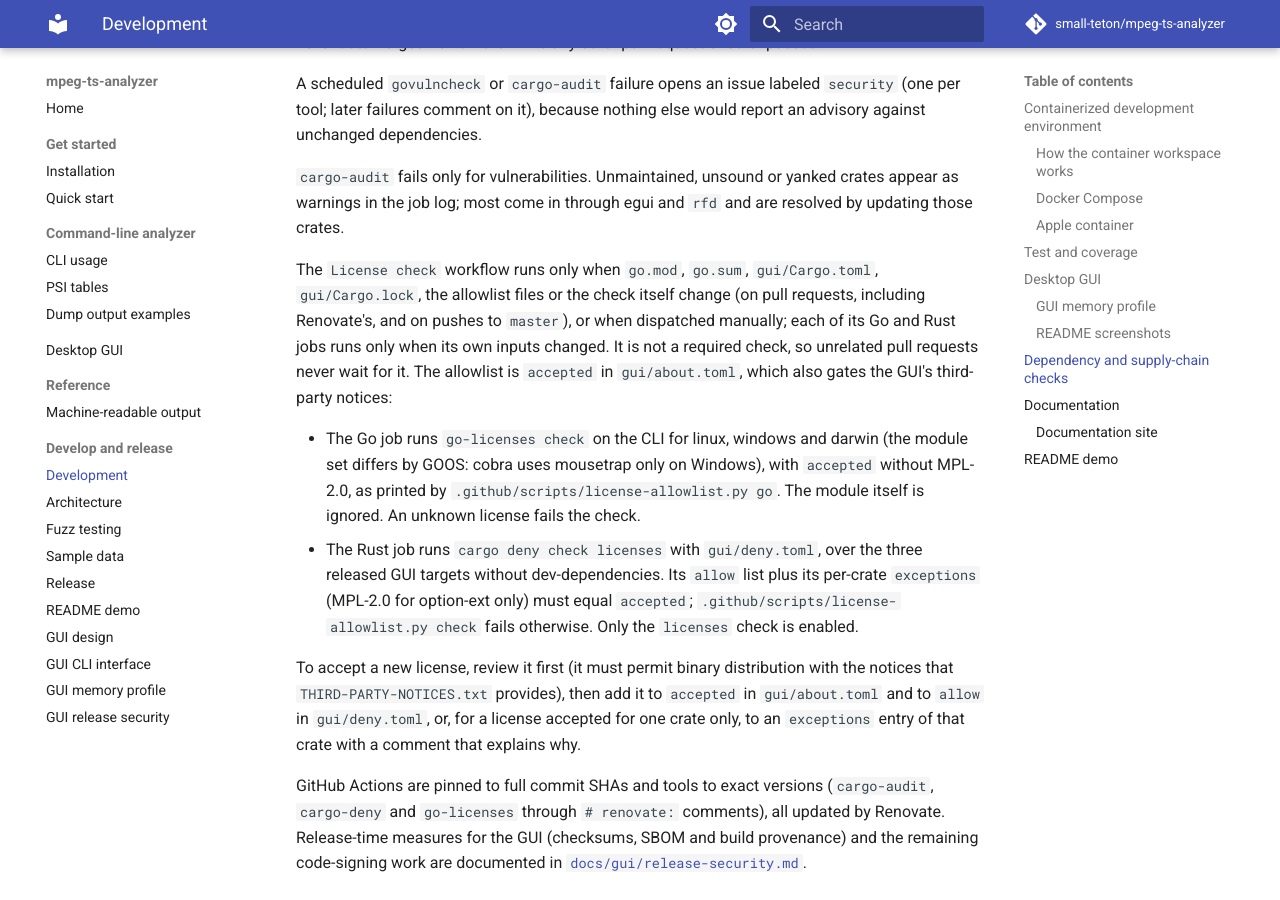
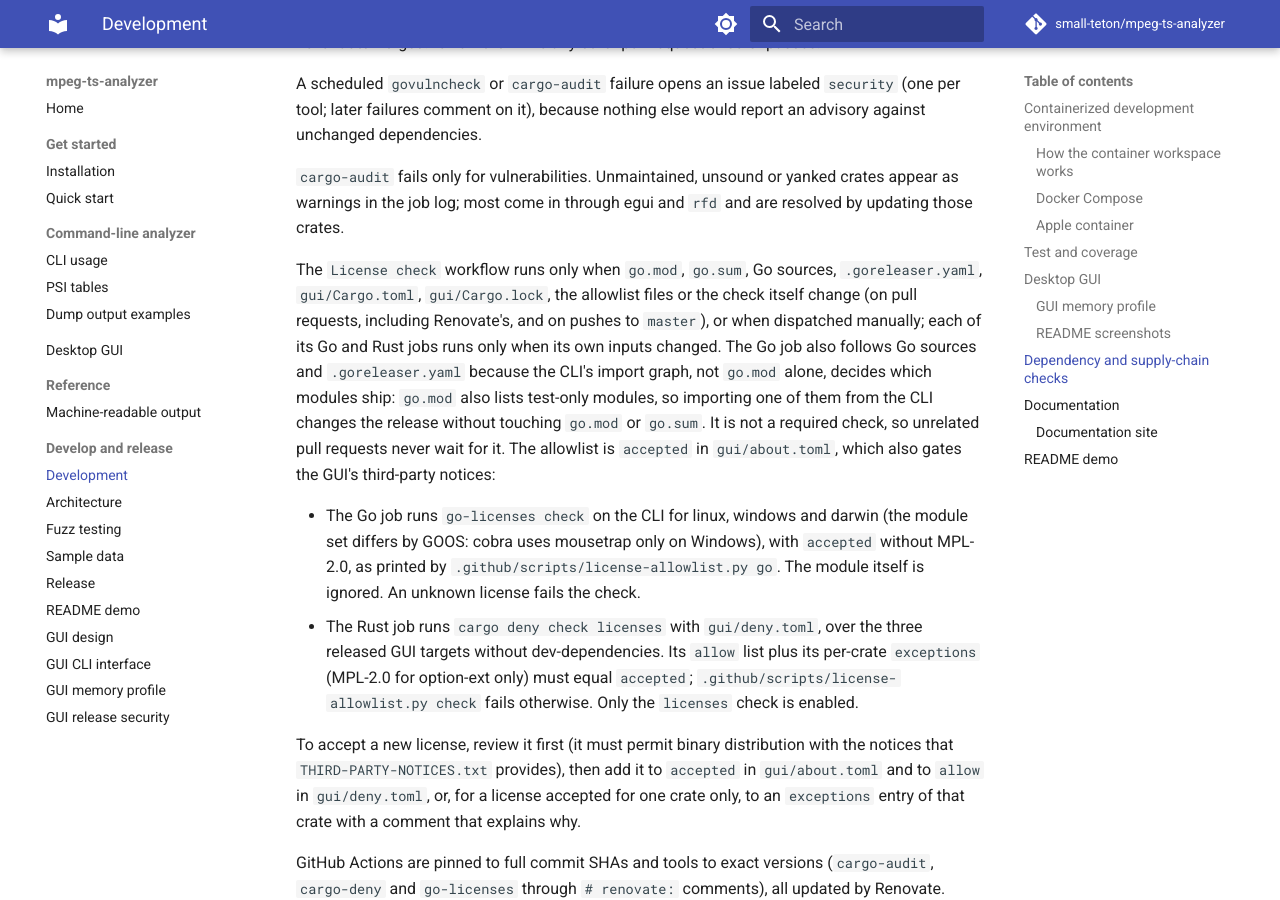
Before and after one commit to small-teton/mpeg-ts-analyzer, an MkDocs documentation site: the page built from docs/development/index.md, in a window 1280 px wide and 900 px high, scrolled down 7870 px. Built offline with MkDocs 1.6.1 and Material for MkDocs 9.7.7, drawn with Linux system fonts in a browser that asks for light colours; comment, search, counter and statistics services are not loaded.

Commit message:
Run the Go license check on Go source and GoReleaser changes
The CLI's import graph, not go.mod alone, decides which modules ship:
go.mod also lists test-only modules, so importing one from the CLI changes
the release without touching go.mod or go.sum.

Co-Authored-By: Claude Opus 5.5 <noreply@anthropic.com>

```diff
--- a/docs/development/index.md
+++ b/docs/development/index.md
@@ -372,11 +372,14 @@ would report an advisory against unchanged dependencies.
 crates appear as warnings in the job log; most come in through egui and `rfd`
 and are resolved by updating those crates.
 
-The `License check` workflow runs only when `go.mod`, `go.sum`,
-`gui/Cargo.toml`, `gui/Cargo.lock`, the allowlist files or the check itself
-change (on pull requests, including Renovate's, and on pushes to `master`), or
-when dispatched manually; each of its Go and Rust jobs runs only when its own
-inputs changed. It is not a required check, so unrelated pull requests never
+The `License check` workflow runs only when `go.mod`, `go.sum`, Go sources,
+`.goreleaser.yaml`, `gui/Cargo.toml`, `gui/Cargo.lock`, the allowlist files or
+the check itself change (on pull requests, including Renovate's, and on pushes
+to `master`), or when dispatched manually; each of its Go and Rust jobs runs
+only when its own inputs changed. The Go job also follows Go sources and
+`.goreleaser.yaml` because the CLI's import graph, not `go.mod` alone, decides
+which modules ship: `go.mod` also lists test-only modules, so importing one of
+them from the CLI changes the release without touching `go.mod` or `go.sum`. It is not a required check, so unrelated pull requests never
 wait for it. The allowlist is `accepted` in `gui/about.toml`, which also gates
 the GUI's third-party notices:
 
```
Also changed, not shown: 1 other file.
